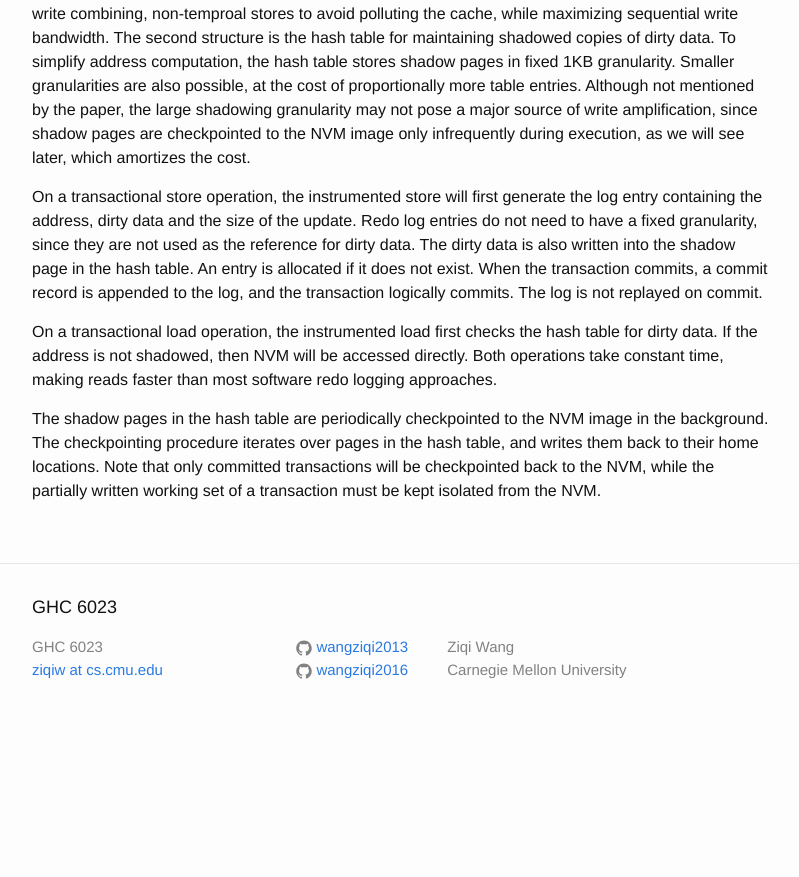
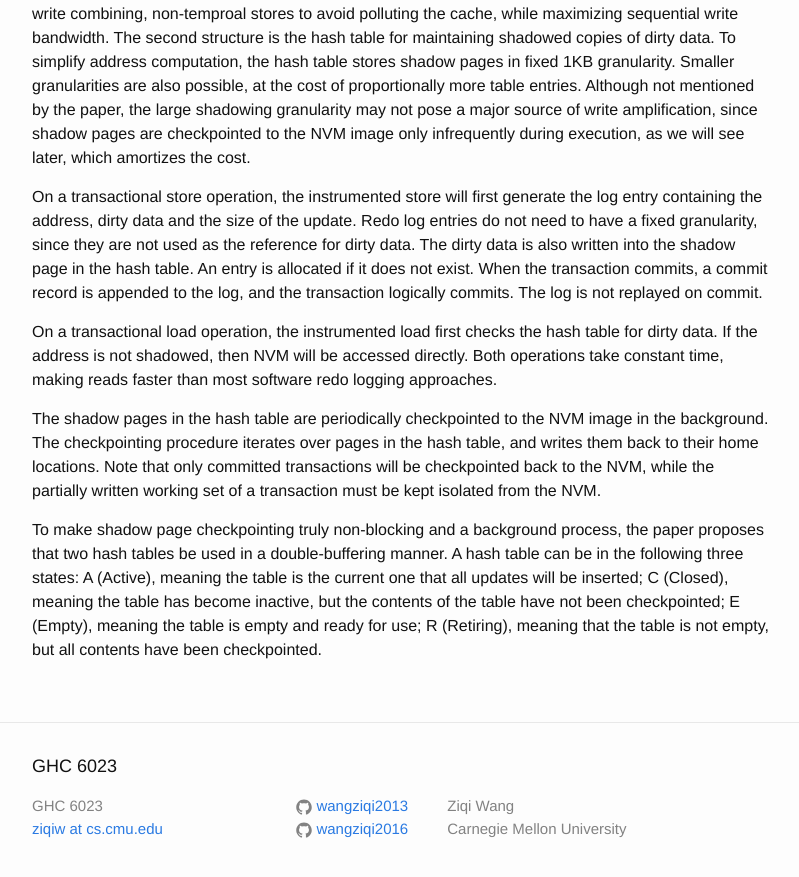
Before and after one commit to wangziqi2013/wangziqi2013.github.io, a Jekyll site: the page built from _posts/2020-08-05-softwrap.markdown, in a window 1280 px wide and 900 px high, scrolled down 2008 px. Shown: the top 877 px of the window, without its empty margins (238-1037 px from the left). Built offline with Jekyll 4.4.1, drawn with Linux system fonts in a browser that asks for light colours; before the commit the page ends 2749 px from its top, so only the background shows below that.

Commit message:
Adding table states

```diff
--- a/_posts/2020-08-05-softwrap.markdown
+++ b/_posts/2020-08-05-softwrap.markdown
@@ -93,3 +93,9 @@ The shadow pages in the hash table are periodically checkpointed to the NVM imag
 procedure iterates over pages in the hash table, and writes them back to their home locations. Note that only committed
 transactions will be checkpointed back to the NVM, while the partially written working set of a transaction must be
 kept isolated from the NVM.
+
+To make shadow page checkpointing truly non-blocking and a background process, the paper proposes that two hash tables
+be used in a double-buffering manner. A hash table can be in the following three states: A (Active), meaning the table
+is the current one that all updates will be inserted; C (Closed), meaning the table has become inactive, but the
+contents of the table have not been checkpointed; E (Empty), meaning the table is empty and ready for use; R (Retiring),
+meaning that the table is not empty, but all contents have been checkpointed.
```
